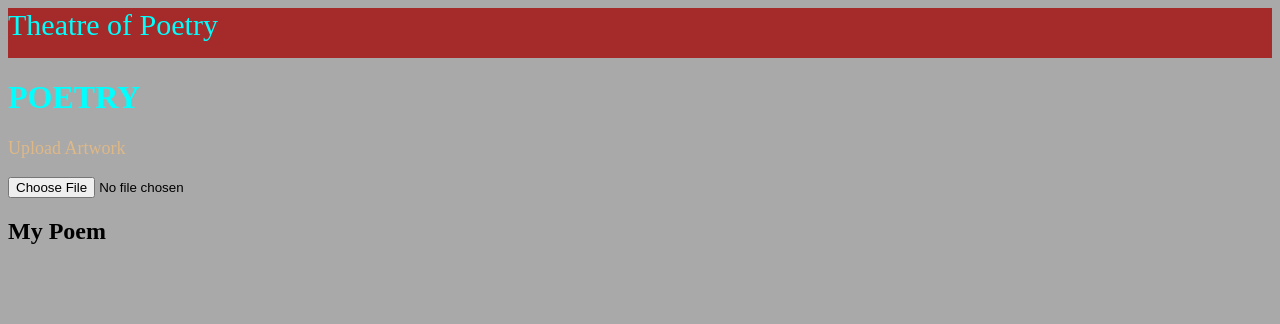
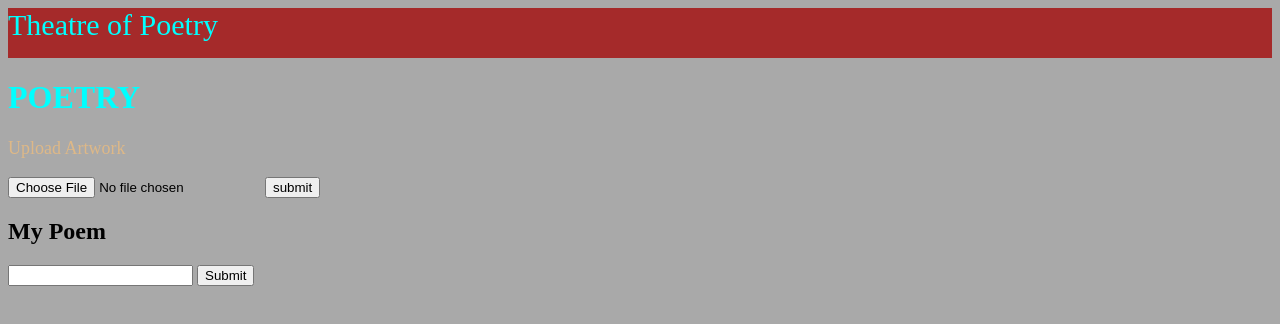
Before and after one commit to avatarknell/poetry-world, a plain HTML site: page index.html in a window 1280 px wide. Drawn offline with Linux system fonts and the light colour scheme.

Commit message:
post attempt

```diff
--- a/index.html
+++ b/index.html
@@ -12,15 +12,19 @@
     <link href="./style.css" type="stylesheet">
     <header class="header">Theatre of Poetry</header>
     <h1>POETRY</h1>
-    <form action="POST">
+    <form action="https://avatarknell.github.io/poetry-world/" method="post">
         <label for="uploadBtn" class="commands">Upload Artwork</label><br><br>
-        <input type="file">
+        <input type="file" name="poem">
+        <input type="submit" value="submit" for="poem">
     </form>
     <form></form>
     <script src="./index.js"></script>
     <div>
         <h2>My Poem</h2>
-
+        <form>
+            <input name="entry" type="text">
+            <input type="submit" for="entry">
+        </form>
     </div>
 
 </body>
--- a/index.js
+++ b/index.js
@@ -0,0 +1 @@
+Allow: GET, POST, HEAD
```
